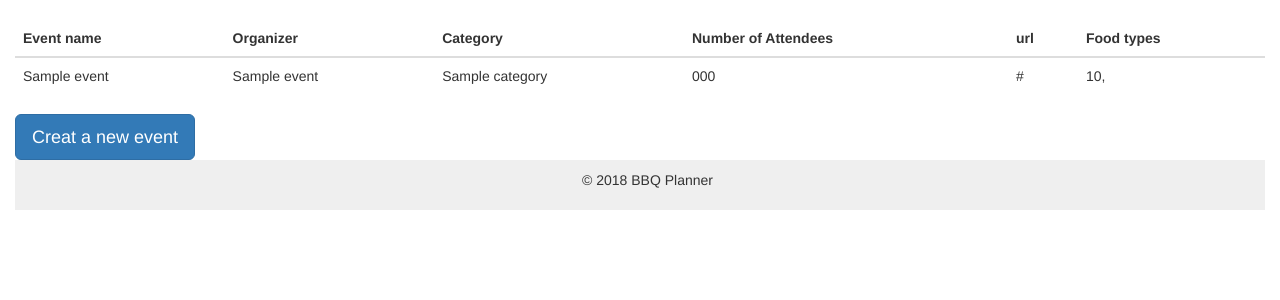
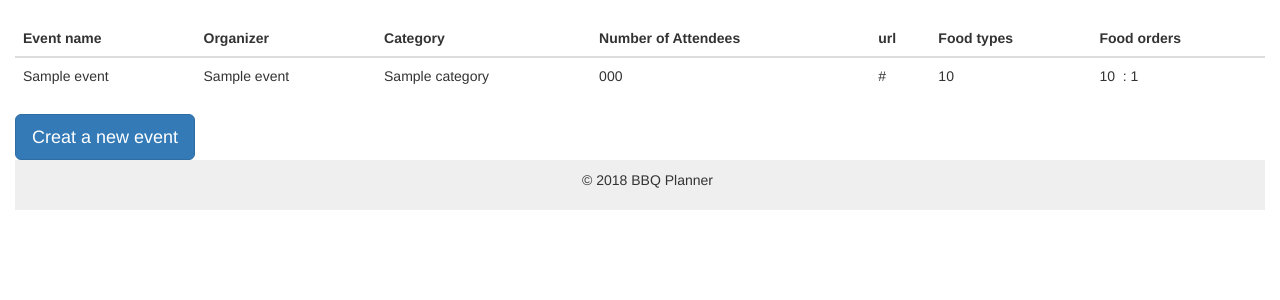
Before and after one commit to pouyaist/Traces_DjangoApp, a Django app: template bbq_planner/templates/events/index.html in a window 1280 px wide. Shown: the part 52-352 px from the top of the page. Run offline with Django 3.2, Linux system fonts and the light colour scheme; the template is opened without the code that fills it: most values are stand-ins (such as "Sample title", 1, 10 or a date in 2020); some libraries are stand-ins or nearby versions.

Commit message:
add food orders to the events page

```diff
--- a/bbq_planner/event/views.py
+++ b/bbq_planner/event/views.py
@@ -79,7 +79,6 @@
         if not events:
             return Response({'events': 'No Events are in the database'}, status=status.HTTP_200_OK)
         events = EventSerializer(events, many=True)
-
         return Response({'events': events.data},  status=status.HTTP_200_OK)
 
 
--- a/bbq_planner/templates/events/index.html
+++ b/bbq_planner/templates/events/index.html
@@ -13,6 +13,7 @@
            <th>Number of Attendees</th>
            <th>url</th>
            <th>Food types</th>
+           <th>Food orders</th>
          </tr>
        </thead>
        <tbody>
@@ -28,15 +29,26 @@
               <tr>
                 {% for food in event.food_types %}
                 <td>
-                  {{food.food_type}},
+                  {{food.food_type}}&nbsp;
                 </td>
                 {% endfor %}
               </tr>
             </table>
            </td>
-
+           <td>
+              <table>
+                  <tr>
+                    {% for food_type, number in event.food_order_number_list.items %}
+                     <td>
+                       {{food_type}} &nbsp;:&nbsp;{{number}}&nbsp;
+                     </td>
+                    {% endfor %}
+                  </tr>
+                </table>
+           </td>
          </tr>
          {% endfor %}
+
        </tbody>
      </table>
      <!--#TODO change the href found a bug with namespaces in django 2-->
```
